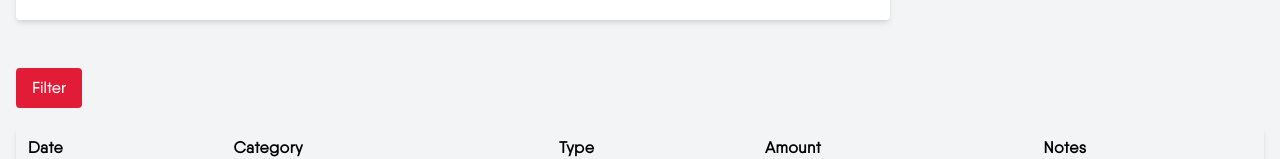
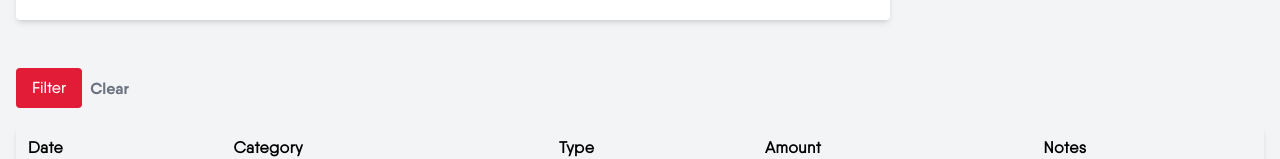
Before and after one commit to emodot/personal-finance-tracker, a React (Create React App) app: page / in a window 1280 px wide. Shown: the part 568-727 px from the top of the page. Built offline with nearby package versions, Linux system fonts and the light colour scheme.

Commit message:
fixed clear filter

```diff
--- a/src/components/TransactionList.js
+++ b/src/components/TransactionList.js
@@ -13,6 +13,22 @@ const TransactionList = ({ transactions }) => {
   const handleFilterChange = (filterCriteria) => {
     const { type, category, minAmount, maxAmount, startDate, endDate } =
       filterCriteria;
+    setFilteredTransactions(
+      transactions.filter(
+        (t) =>
+          (!type || t.type === type) &&
+          (!category || t.category.includes(category)) &&
+          (!minAmount || t.amount >= minAmount) &&
+          (!maxAmount || t.amount <= maxAmount) &&
+          (!startDate || new Date(t.date) >= new Date(startDate)) &&
+          (!endDate || new Date(t.date) <= new Date(endDate))
+      )
+    );
+  };
+
+
+  const clearFilter = (empty) => {
+    const { type, category, minAmount, maxAmount, startDate, endDate } = empty;
     setFilteredTransactions(
       transactions.filter(
         (t) =>
@@ -43,11 +59,21 @@ const TransactionList = ({ transactions }) => {
         >
           Filter
         </button>
-        {/* <button
+        <button
+          onClick={() =>
+            clearFilter({
+              type: "",
+              category: "",
+              minAmount: "",
+              maxAmount: "",
+              startDate: "",
+              endDate: "",
+            })
+          }
           className="text-gray-500 font-qanelas_b hover:text-error"
         >
           Clear
-        </button> */}
+        </button>
       </div>
       <div className="overflow-auto rounded-lg shadow-md mt-4">
         <table className="min-w-full bg-white">
```
